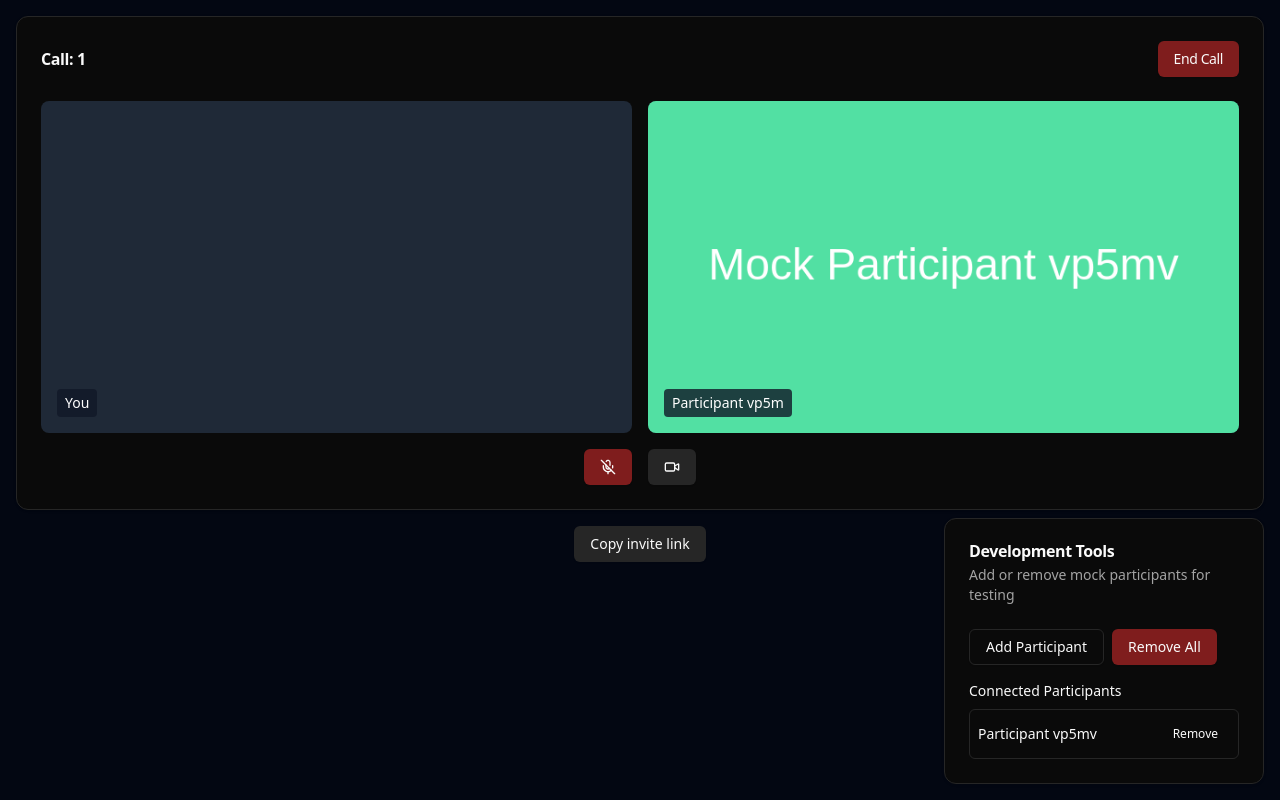
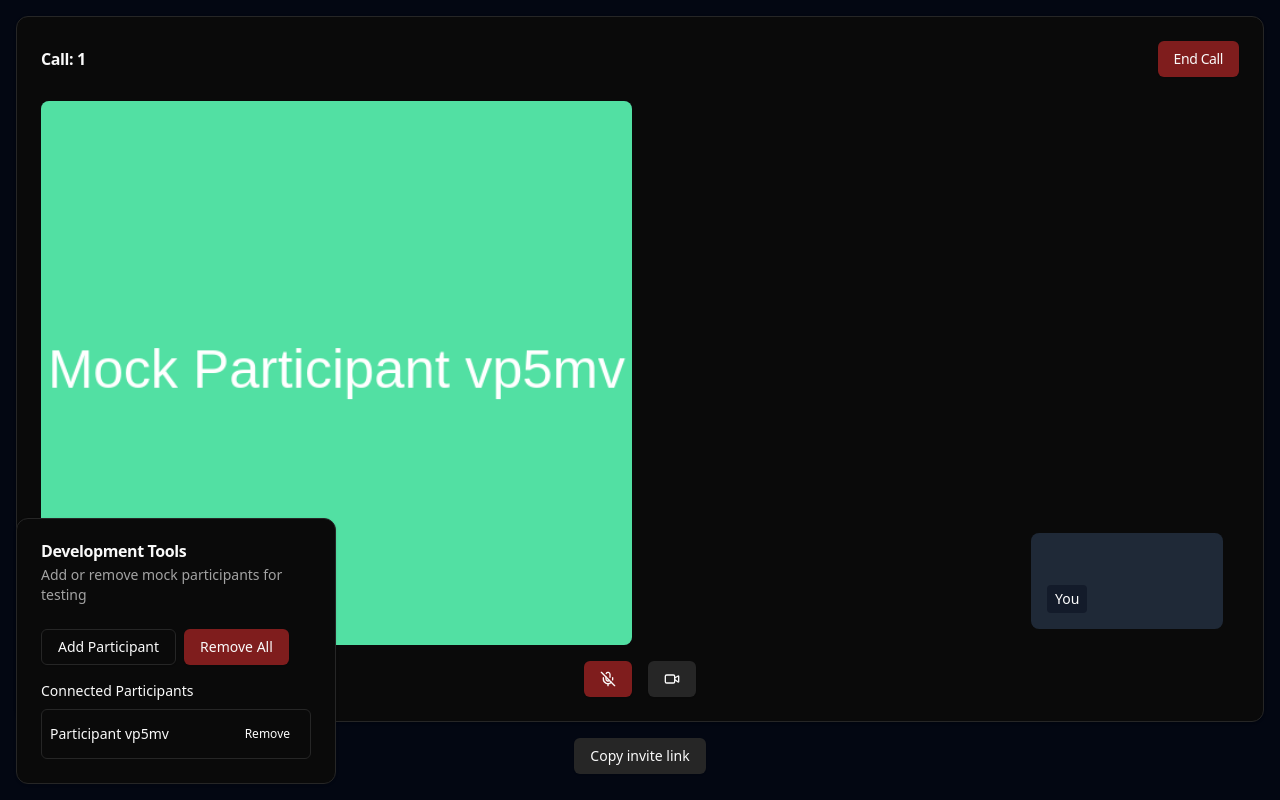
Before and after one commit to kyrregjerstad/video-caller, a SvelteKit app in the folder app/: page /call/1/room in a window 1280 px wide. Both pictures are taken after a click on the button "Add Participant". Built offline with nearby package versions, Linux system fonts and the light colour scheme; no server answers.

Commit message:
add window positioning

```diff
--- a/app/src/lib/components/DevToolbar.svelte
+++ b/app/src/lib/components/DevToolbar.svelte
@@ -9,7 +9,7 @@
 </script>
 
 {#if isDevMode && mockCallManager}
-	<Card.Root class="fixed bottom-4 right-4 z-50 w-80">
+	<Card.Root class="fixed bottom-4 left-4 z-50 w-80">
 		<Card.Header>
 			<Card.Title>Development Tools</Card.Title>
 			<Card.Description>Add or remove mock participants for testing</Card.Description>
--- a/app/src/routes/call/[callId]/room/+page.svelte
+++ b/app/src/routes/call/[callId]/room/+page.svelte
@@ -6,6 +6,8 @@
 	import { setCallManager } from '$lib/state/call.svelte';
 	import { setMockCallManager } from '$lib/state/mock-call.svelte';
 	import { toast } from 'svelte-sonner';
+	import { fly } from 'svelte/transition';
+	import { cubicOut } from 'svelte/easing';
 	import CallControls from './CallControls.svelte';
 	import ClientVideoTile from './ClientVideoTile.svelte';
 	import PeerVideoTile from './PeerVideoTile.svelte';
@@ -16,6 +18,7 @@
 	const mockCallManager = setMockCallManager();
 
 	let peers = $derived([...callManager.peers.values(), ...(mockCallManager?.peers.values() || [])]);
+	let isPipMode = $derived(peers.length > 0);
 
 	$effect(() => {
 		if (mockCallManager) {
@@ -70,12 +73,21 @@
 					</Button>
 				</div>
 			{/if}
-			<div class="grid grid-cols-1 gap-4 lg:grid-cols-2">
-				<ClientVideoTile />
+			<div class="relative h-[calc(100vh-16rem)] w-full">
+				{#if peers.length > 0}
+					<div
+						class="grid h-full w-full gap-4"
+						class:grid-cols-2={peers.length === 1}
+						class:grid-cols-3={peers.length >= 2}
+						in:fly={{ y: 20, duration: 300, easing: cubicOut }}
+					>
+						{#each peers as peer}
+							<PeerVideoTile {peer} />
+						{/each}
+					</div>
+				{/if}
 
-				{#each peers as peer}
-					<PeerVideoTile {peer} />
-				{/each}
+				<ClientVideoTile {isPipMode} />
 			</div>
 
 			<CallControls />
--- a/app/src/routes/call/[callId]/room/ClientVideoTile.svelte
+++ b/app/src/routes/call/[callId]/room/ClientVideoTile.svelte
@@ -1,19 +1,75 @@
 <script lang="ts">
 	import { getCallManager } from '$lib/state/call.svelte';
+	import { cn } from '$lib/utils';
+
+	let { isPipMode = $bindable(false) } = $props();
+
+	let position = $state({ x: 0, y: 0 });
+	let dragStart = $state<{ x: number; y: number; startX: number; startY: number } | null>(null);
+	let isDragging = $state(false);
+
+	function onDragStart(event: MouseEvent) {
+		if (!isPipMode) return;
+		isDragging = true;
+		dragStart = {
+			x: position.x,
+			y: position.y,
+			startX: event.clientX,
+			startY: event.clientY
+		};
+	}
+
+	function onDragMove(event: MouseEvent) {
+		if (!isDragging || !dragStart) return;
+
+		// Calculate new position based on drag offset
+		position = {
+			x: dragStart.x + (event.clientX - dragStart.startX),
+			y: dragStart.y + (event.clientY - dragStart.startY)
+		};
+	}
+
+	function onDragEnd() {
+		isDragging = false;
+		dragStart = null;
+	}
+
+	$effect(() => {
+		if (isDragging) {
+			window.addEventListener('mousemove', onDragMove);
+			window.addEventListener('mouseup', onDragEnd);
+
+			return () => {
+				window.removeEventListener('mousemove', onDragMove);
+				window.removeEventListener('mouseup', onDragEnd);
+			};
+		}
+	});
 
 	const callManager = getCallManager();
 </script>
 
-<div class="relative aspect-video w-full overflow-hidden rounded-lg bg-gray-800">
-	<!-- svelte-ignore element_invalid_self_closing_tag -->
+<svelte:window on:mouseleave={onDragEnd} />
+
+<button
+	class={cn(
+		'relative overflow-hidden rounded-lg bg-gray-800 transition-all duration-300',
+		isPipMode && 'absolute bottom-4 right-4 z-50 w-48 hover:w-96',
+		!isPipMode && 'h-full w-full',
+		isDragging && 'cursor-grabbing transition-none',
+		isPipMode && !isDragging && 'cursor-grab'
+	)}
+	style={isPipMode ? `transform: translate3d(${position.x}px, ${position.y}px, 0)` : ''}
+	onmousedown={onDragStart}
+>
 	<video
 		bind:this={callManager.mediaState.localVideo}
 		autoplay
 		playsinline
 		muted
 		class="h-full w-full object-cover"
-	/>
+	></video>
 	<div class="absolute bottom-4 left-4 rounded bg-gray-900/80 px-2 py-1 text-sm text-white">
 		You
 	</div>
-</div>
+</button>
--- a/app/src/routes/call/[callId]/room/PeerVideoTile.svelte
+++ b/app/src/routes/call/[callId]/room/PeerVideoTile.svelte
@@ -5,7 +5,7 @@
 	let { peer }: { peer: Peer } = $props();
 </script>
 
-<div class="relative aspect-video w-full overflow-hidden rounded-lg bg-gray-800">
+<div class="relative h-full w-full overflow-hidden rounded-lg bg-gray-800">
 	<!-- svelte-ignore a11y_media_has_caption -->
 	<!-- svelte-ignore element_invalid_self_closing_tag -->
 	<video
```
